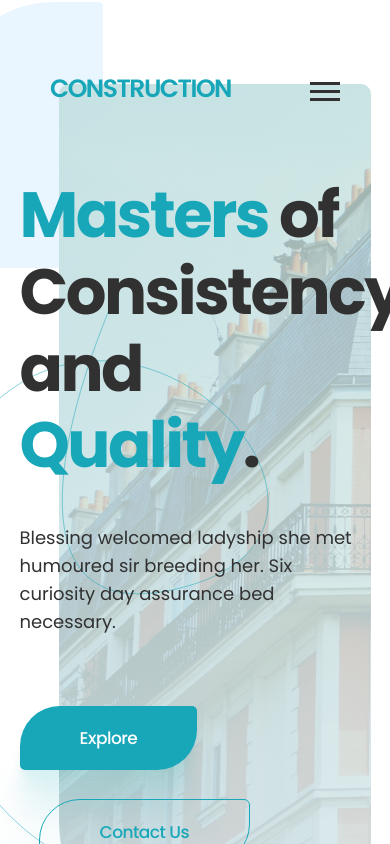
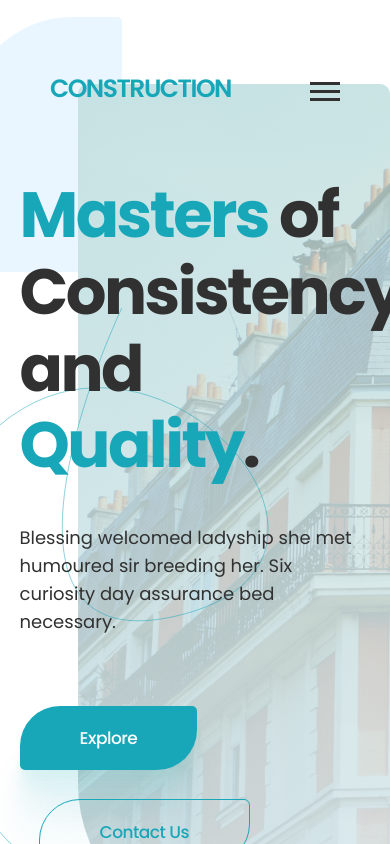
Before and after one commit to lonesahilnazir/ctn, a React (Create React App) app: page / in a window 390 px wide. Shown: the top 844 px of the page. Built offline with nearby package versions, Linux system fonts and the light colour scheme.

Commit message:
header responsive.

```diff
--- a/src/containers/header/header.css
+++ b/src/containers/header/header.css
@@ -1,15 +1,18 @@
 .header{
     display: flex;
-    justify-content: space-around;
-    height: 100vh;
+    justify-content: space-between;
+    max-width: 1300px;
+    margin: 70px auto;
+    /* outline: auto; */
 }
 
 /****************** header content ******************/
 
 .header__content{
     width: 40%;
-    margin-left: 155px;
+    /* margin-left: 155px; */
     z-index: 1;
+    /* outline: 1px solid var(--orange); */
 }
 
 .header__content h1{
@@ -58,6 +61,7 @@
 .header__image{
     width: 45%;
     position: relative;
+    /* outline: 1px solid var(--blue); */
 }
 
 .header__image-div{
@@ -79,13 +83,13 @@
 }
 .showpiece:first-of-type{
     border-radius: 106.5px 5px 5px 5px;
-    top: -82px;
+    top: -67px;
     left: -112px;
 }
 .showpiece:last-of-type{
     border-radius: 5px 5px 106.5px 5px;
-    bottom: 82px;
-    right: 76px;
+    bottom: 40px;
+    right: 0px;
 }
 
 @media screen and (max-width: 1024px) {
@@ -103,7 +107,7 @@
         width: 60%;
         position: absolute;
         top: 10%;
-        right: 5%;
+        right: 0;
     }
 
     .header__image-div{
@@ -127,7 +131,7 @@
     .header__image-div{
         background-image: linear-gradient(rgba(200, 226, 220, 0.781),rgba(215, 231, 235, 0.924)) , url('../../assets/img1.png');
         border-radius: 10px 10px 10px 150px;
-        height: 105vh;
+        /* height: 105vh; */
     }
     .showpiece{
         width: 50%;
```
